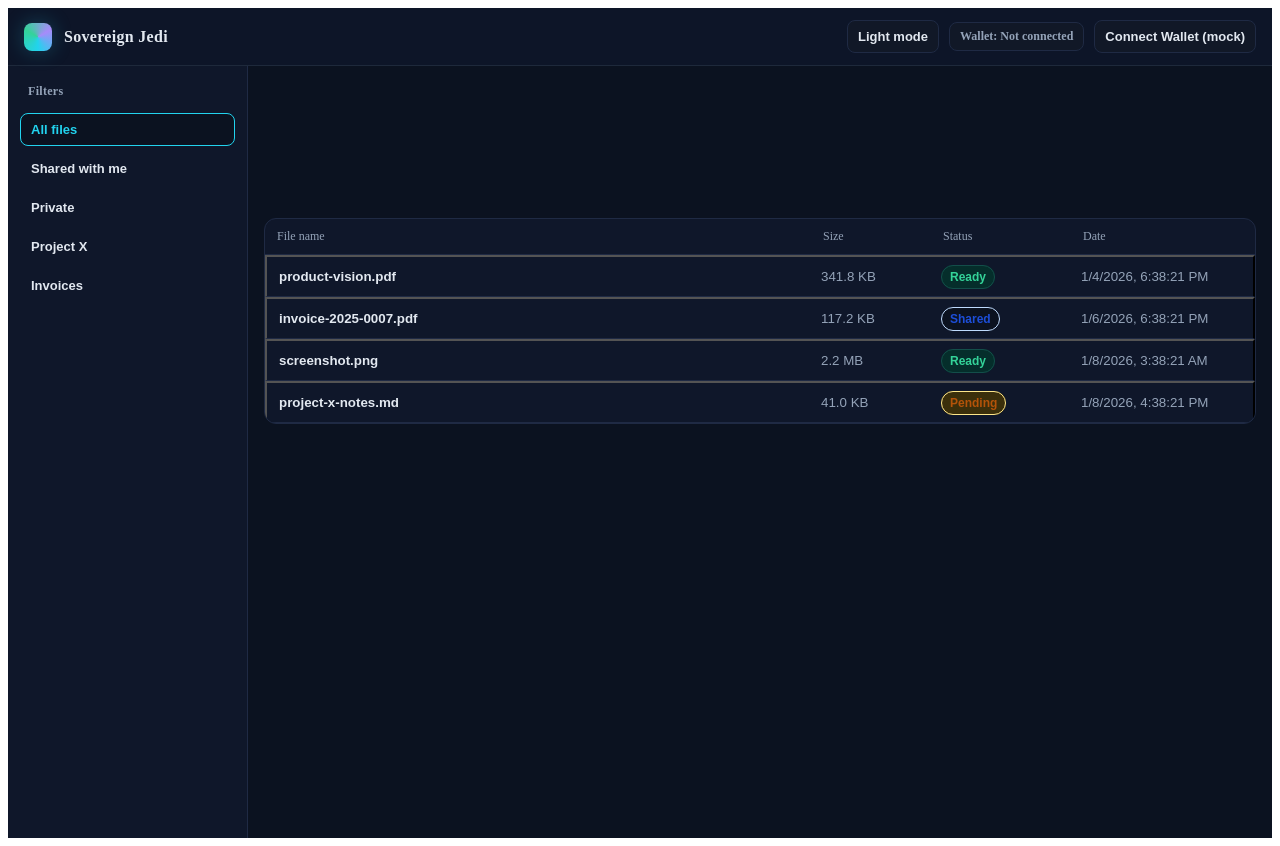
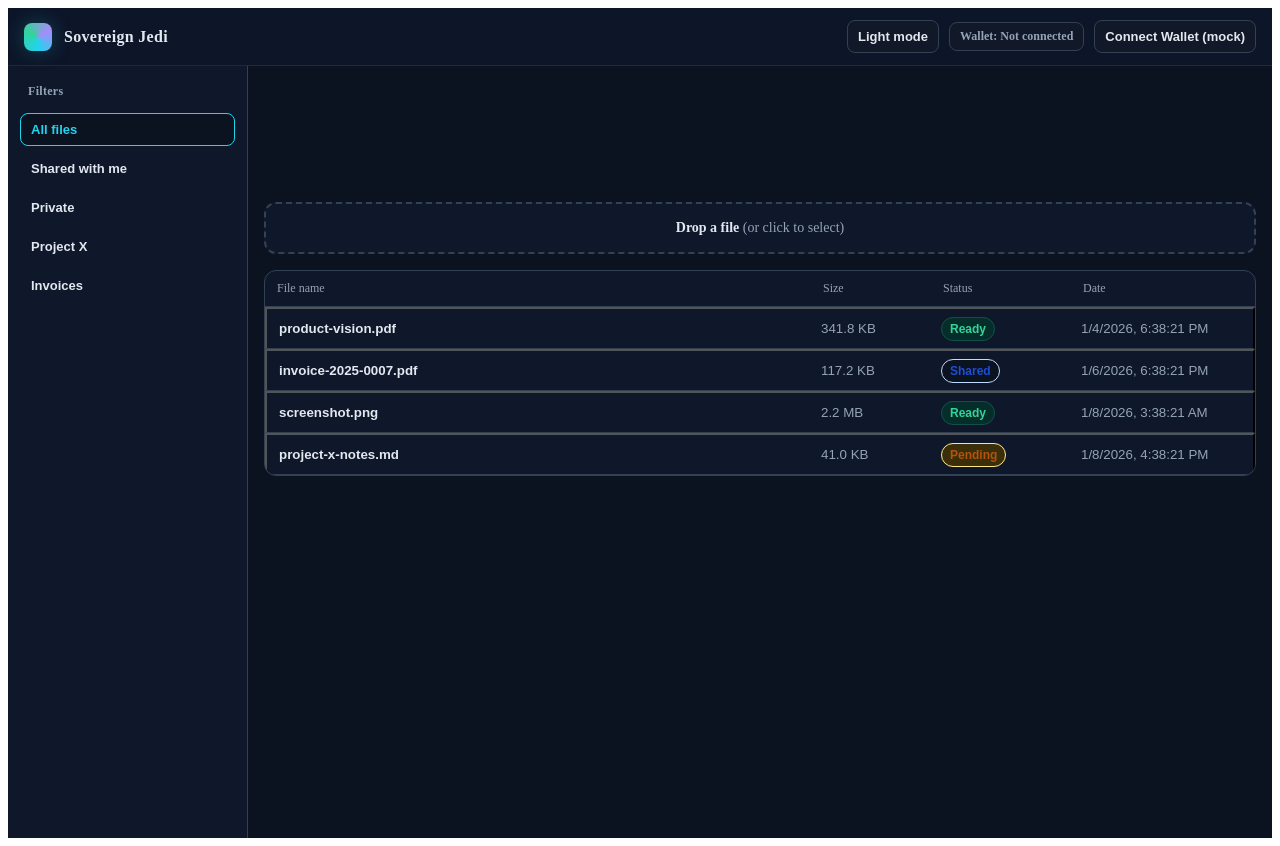
Before and after one commit to PPBarzin/SovereignJedi, a Next.js app in the folder apps/web/: page / in a window 1280 px wide. Built offline with nearby package versions, Linux system fonts and the light colour scheme.

Commit message:
fix(web): always-visible DnD hint; higher-contrast borders in dark; remove undefined Divider

```diff
--- a/apps/web/pages/index.tsx
+++ b/apps/web/pages/index.tsx
@@ -42,7 +42,7 @@ const darkTokens = {
   pageBg: '#0b1220',
   text: '#e2e8f0',
   subtext: '#94a3b8',
-  border: '#1f2a44',
+  border: '#334155',
   panelBg: '#0f172a',
   headerBg: 'rgba(14, 23, 42, 0.9)',
   headerFg: '#e2e8f0',
@@ -528,6 +528,26 @@ export default function Home(): JSX.Element {
 
           {/* File list (no CID here) */}
           <div
+            onClick={openPicker}
+            role="button"
+            tabIndex={0}
+            onKeyDown={(e) => (e.key === 'Enter' || e.key === ' ' ? openPicker() : null)}
+            style={{
+              ...styles.dropEmpty,
+              border: `2px dashed ${t.border}`,
+              background: theme === 'light' ? '#fff' : '#0f172a',
+              color: t.subtext,
+              marginBottom: 12,
+              padding: 16,
+              cursor: 'pointer',
+            }}
+          >
+            <div style={{ fontSize: 14 }}>
+              <strong style={{ color: t.text }}>Drop a file</strong>{' '}
+              <span style={{ color: t.subtext }}>(or click to select)</span>
+            </div>
+          </div>
+          <div
             style={{
               marginTop: 16,
               background: t.panelBg,
@@ -672,7 +692,7 @@ export default function Home(): JSX.Element {
               <Field label="Status">{activeFile.status}</Field>
               <Field label="Date">{new Date(activeFile.dateISO).toLocaleString()}</Field>
 
-              <Divider t={t} />
+              <div style={{ height: 1, background: t.border, margin: '8px 0' }} />
 
               <Field label="CID (mock)">
                 <code
```
